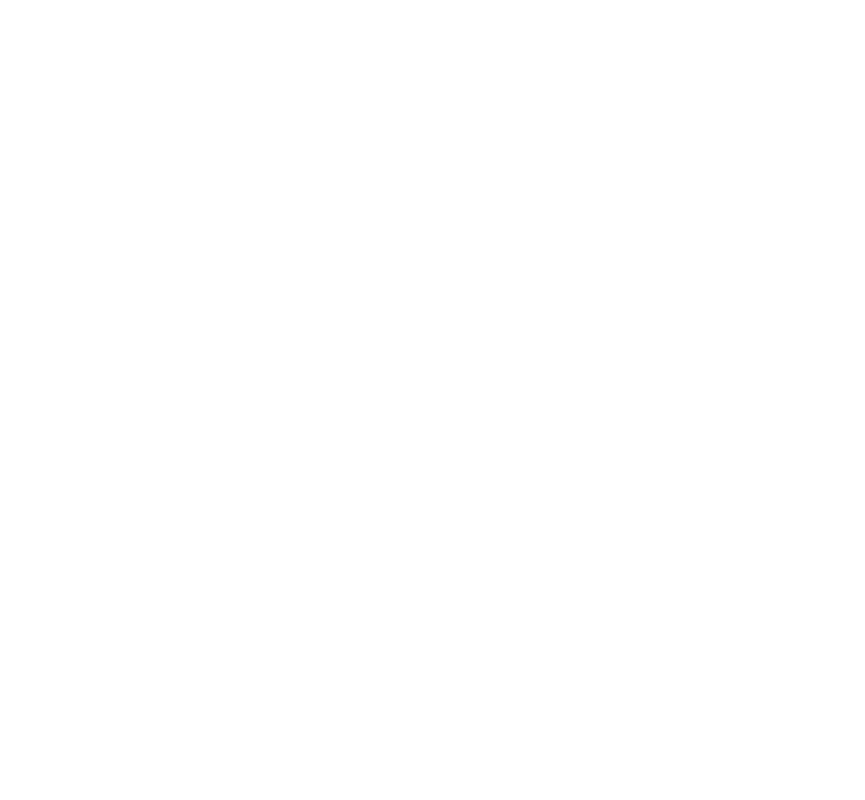
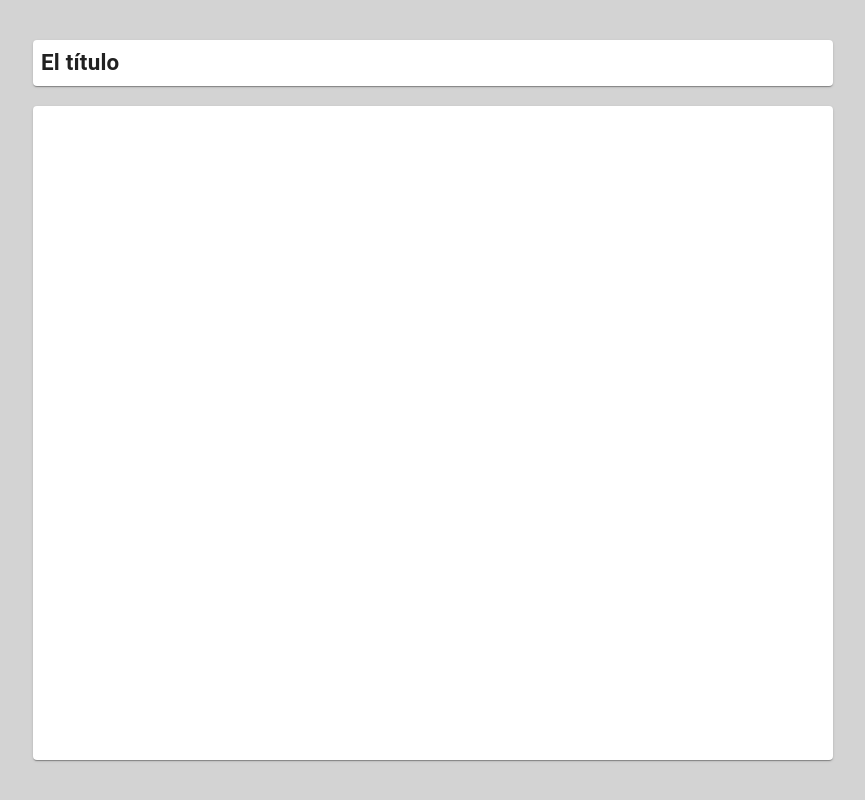
Before and after one commit to sebasgavi/192-adv-react-with-firebase, a React (Create React App) app: page / in a window 1280 px wide. Shown: the whole page, without its empty margins (207-1072 px from the left). Built offline with nearby package versions, Linux system fonts and the light colour scheme.

Commit message:
document and title layout

```diff
--- a/src/containers/App/App.js
+++ b/src/containers/App/App.js
@@ -1,10 +1,64 @@
 import React from 'react';
+import { Paper, Typography, createMuiTheme } from '@material-ui/core';
+import { makeStyles, ThemeProvider } from '@material-ui/styles';
+
+const theme = createMuiTheme();
 
 function App() {
+  const classes = useStyles();
   return (
-    <div className="App">
+    <div className={classes.root}>
+      <div className={classes.container}>
+
+        <Paper>
+          <Typography className={classes.title}>
+            El título
+          </Typography>
+        </Paper>
+
+        <Paper className={classes.document}>
+
+        </Paper>
+      </div>
     </div>
   );
 }
 
+const useStyles = makeStyles((theme) => {
+  return {
+    '@global': {
+      body: {
+        margin: 0,
+      },
+      '*': {
+        boxSizing: 'border-box',
+      },
+    },
+    root: {
+      backgroundColor: 'lightgray',
+      display: 'flex',
+      alignItems: 'center',
+      justifyContent: 'center',
+      height: '100vh',
+      padding: 40,
+    },
+    container: {
+      width: 800,
+      height: '100%',
+      display: 'flex',
+      flexDirection: 'column',
+    },
+    title: {
+      fontSize: '1.4rem',
+      fontWeight: 'bold',
+      padding: '6px 8px',
+    },
+    document: {
+      marginTop: 20,
+      flexBasis: 'auto',
+      flexGrow: 1,
+    },
+  }
+});
+
 export default App;
```
